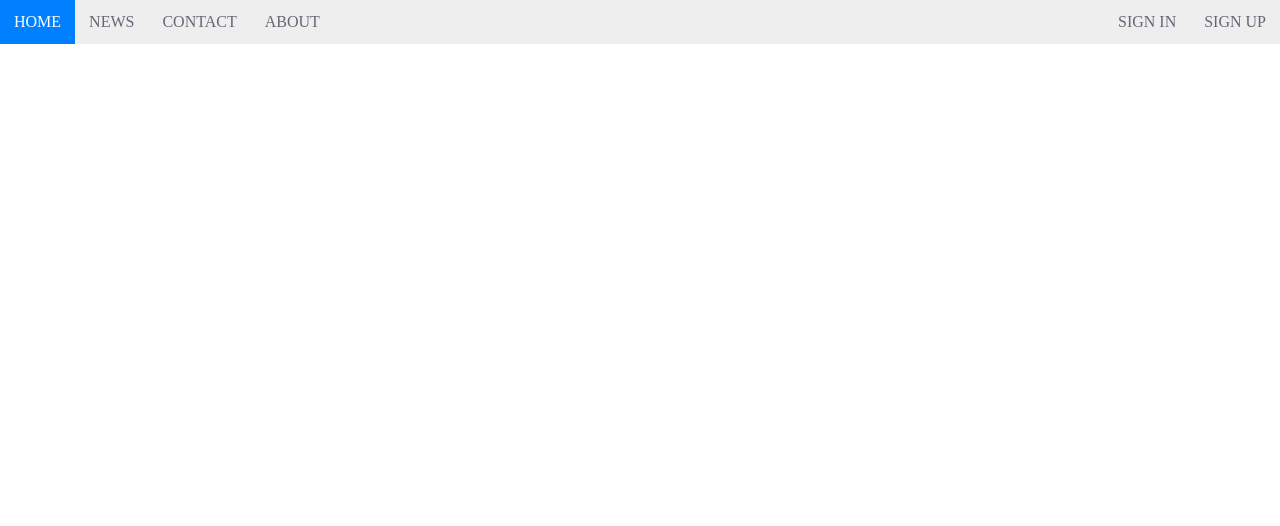
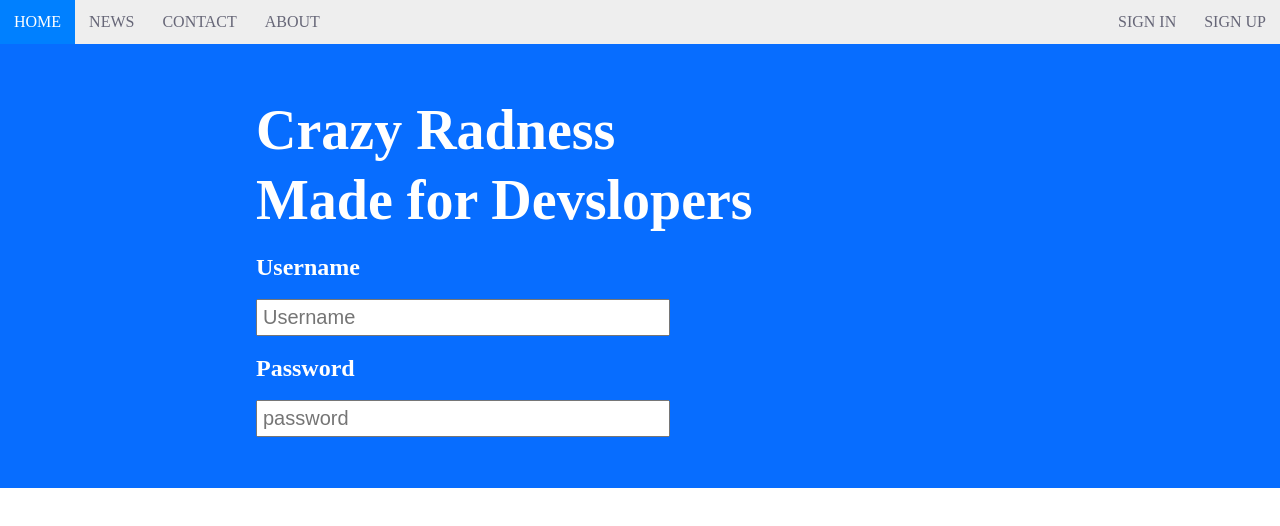
Before and after one commit to roland-valdez/Devslopes, a plain HTML site: page MyCssWebsiteStarterTemplate/index.html in a window 1280 px wide. Drawn offline with Linux system fonts and the light colour scheme.

Commit message:
added columns to html and css

```diff
--- a/MyCssWebsiteStarterTemplate/index.html
+++ b/MyCssWebsiteStarterTemplate/index.html
@@ -18,10 +18,31 @@
       <li class="dropdownIcon"><a href="javascript:void(0);" onclick="dropdownMenu()">&#9776</a></li>
     </ul>
   </nav>
+  <div class="container" id="section-1-gradient">
+    <div class="row">
+      <div class="col-6 leftside-col">
+        <div>
+          <h1 class="large">Crazy Radness</h1>
+          <h1 class="large">Made for Devslopers</h1>
+        </div>
+        <form>
+          <div>
+            <h2>Username</h2>
+            <input class="inputbox" type="text" placeholder="Username">
+            <h2>Password</h2>
+            <input class="inputbox" type="text" placeholder="password">
+          </div>
+        </form>
+      </div>
+      <div class="col-6">
+      </div>
+
+  </div>
+
   <script>
     function dropdownMenu(){
       var x = document.getElementById("dropdownClick");
-      if(x.className === "topnav") {
+      if(x.className === "topnav") {// causes this to toggle between two states
         x.className += " responsive"; // changes topnav to topnav.responsive need leading space
       }else {
         x.className = "topnav";
--- a/MyCssWebsiteStarterTemplate/styles.css
+++ b/MyCssWebsiteStarterTemplate/styles.css
@@ -48,9 +48,69 @@ ul.topnav li a:hover {
 ul.topnav li.dropdownIcon {
     display: none;
 }
+.container{
+    width: 100%;
+    margin: auto;
+    /*    centers content inside container*/
+    padding-top: 4%;
+    padding-bottom: 4%;
 
+}
+.row{
+    width: 100%;
+    display: flex;
+    flex-wrap: wrap;
+    align-items: center;
+}
+.row::after{
+    display: table;
+    clear: both;
+    content: "";
+}
+.col-1 {width: 8.33%;}
+.col-2 {width: 16.66%;}
+.col-3 {width: 25%;}
+.col-4 {width: 33.33%;}
+.col-5 {width: 41.66%;}
+.col-6 {width: 50%;}
+.col-7 {width: 58.33%;}
+.col-8 {width: 66.66%;}
+.col-9 {width: 75%;}
+.col-10 {width: 83.33%;}
+.col-11 {width: 91.66%;}
+.col-12 {width: 100%;}
+
+/****************** custom styles *****************/
+#section-1-gradient{
+    background: #076DFF;/* default for browsers that dont support gradients */
+    background: -moz-linear-gradient(#076DFF, #65A5FF);
+}
+.leftside-col{
+    margin-left: 20%
+
+}
+h1.large{
+    color: white;
+    font-size: 56px;
+    margin: 0;
+    line-height: 70px;
+}
+
+form h2 {
+    color: white;
+}
+input[type="text"]{
+    font-size: 20px;
+    width: 400px;
+    min-width: 100px;
+    padding: 5px;
+
+}
 /****************** Mobile *****************/
 @media screen and (max-width: 680px){
+    body{
+        background-color: antiquewhite;
+    }
     ul.topnav li:not(:nth-child(1)){
         display: none;
     }
@@ -60,8 +120,8 @@ ul.topnav li.dropdownIcon {
     }
     ul.topnav.responsive li.dropdownIcon{
         position: absolute;
-        top: 0;
-        right: 0;
+        /*top: 0;*/
+        /*right: 0;*/
     }
 
     ul.topnav.responsive {
```
